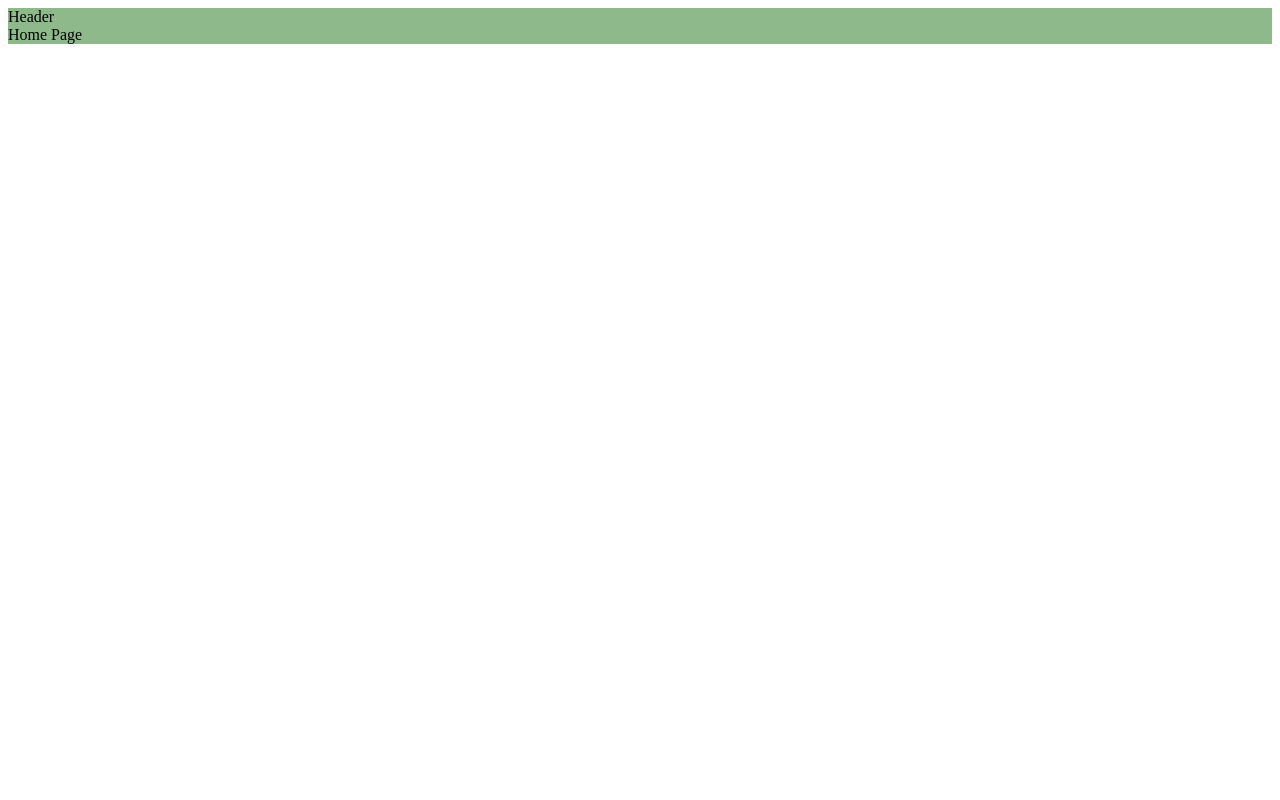
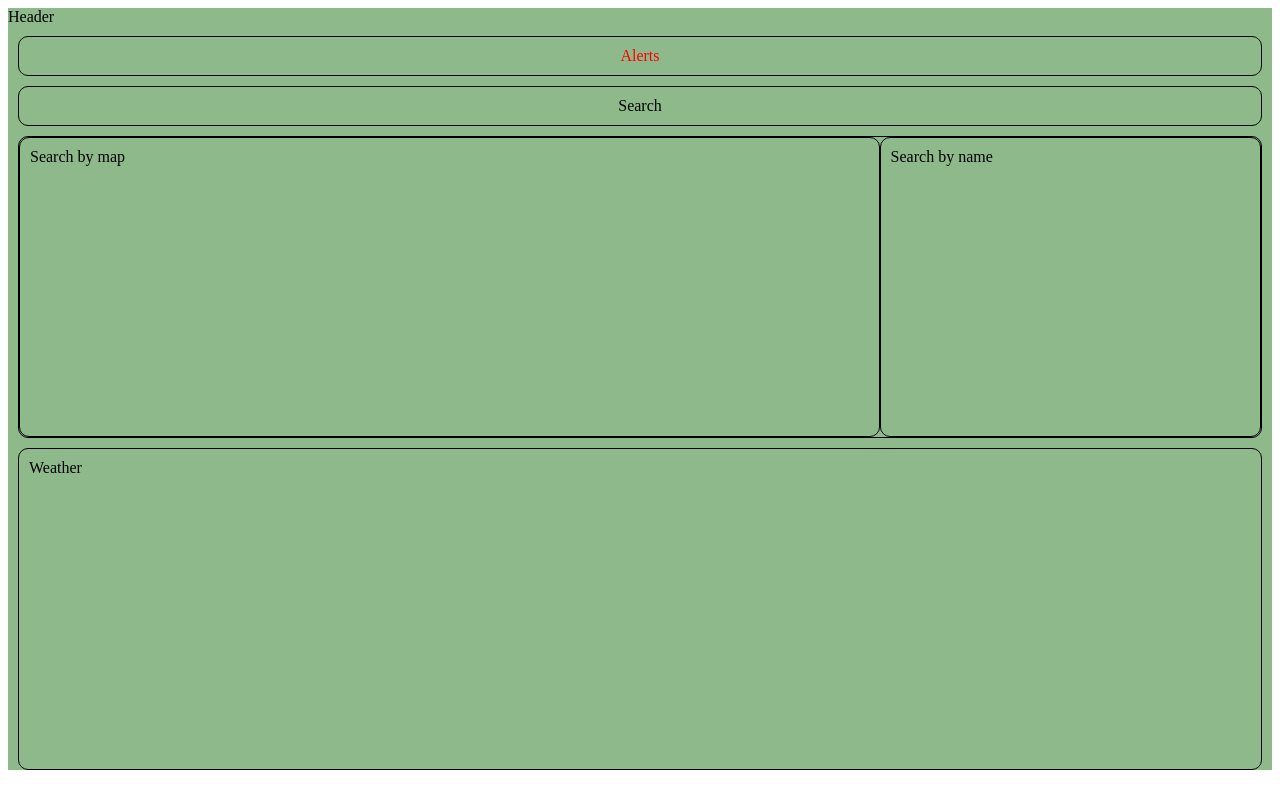
Before and after one commit to epurpur/Greenstonia, a React (Create React App) app in the folder client/: page /Home in a window 1280 px wide. Built offline with nearby package versions, Linux system fonts and the light colour scheme.

Commit message:
styling most basic homepage layout

```diff
--- a/client/src/pages/HomePage/index.js
+++ b/client/src/pages/HomePage/index.js
@@ -10,10 +10,18 @@ const HomePage = () => {
 
     return (
         <>
-        <Header />
-        <section>
-        Home Page
-        </section>
+            <Header />
+            <section>
+                {/* These items will all become individual components */}
+                {/* Don't forget to change CSS for them too */}
+                <div id='alerts'>Alerts</div>
+                <div id='search'>Search </div>
+                <div id='routeFinders'>
+                    <div id='map'>Search by map</div>
+                    <div id='routeList'>Search by name</div>
+                </div>
+                <div id='weather'>Weather</div>
+            </section>
         </>
     );
   };
--- a/client/src/pages/HomePage/styles.css
+++ b/client/src/pages/HomePage/styles.css
@@ -0,0 +1,46 @@
+#alerts {
+    margin: 10px;
+    padding: 10px;
+    text-align: center;
+    border: 1px solid black;
+    border-radius: 10px;
+    color: red;
+}
+
+#search {
+    margin: 10px;
+    padding: 10px;
+    text-align: center;
+    border: 1px solid black;
+    border-radius: 10px;
+}
+
+#routeFinders {
+    display: flex;
+    flex-direction: row;
+    margin: 10px;
+    border: 1px solid black;
+    border-radius: 10px;
+    height: 300px;
+}
+
+#map {
+    padding: 10px;
+    width: 70%;
+    border: 1px solid black;
+    border-radius: 10px;
+}
+#routeList {
+    padding: 10px;
+    width: 30%;
+    border: 1px solid black;
+    border-radius: 10px;
+}
+
+#weather {
+    margin: 10px;
+    padding: 10px;
+    border: 1px solid black;
+    border-radius: 10px;
+    height: 300px;
+}
```
